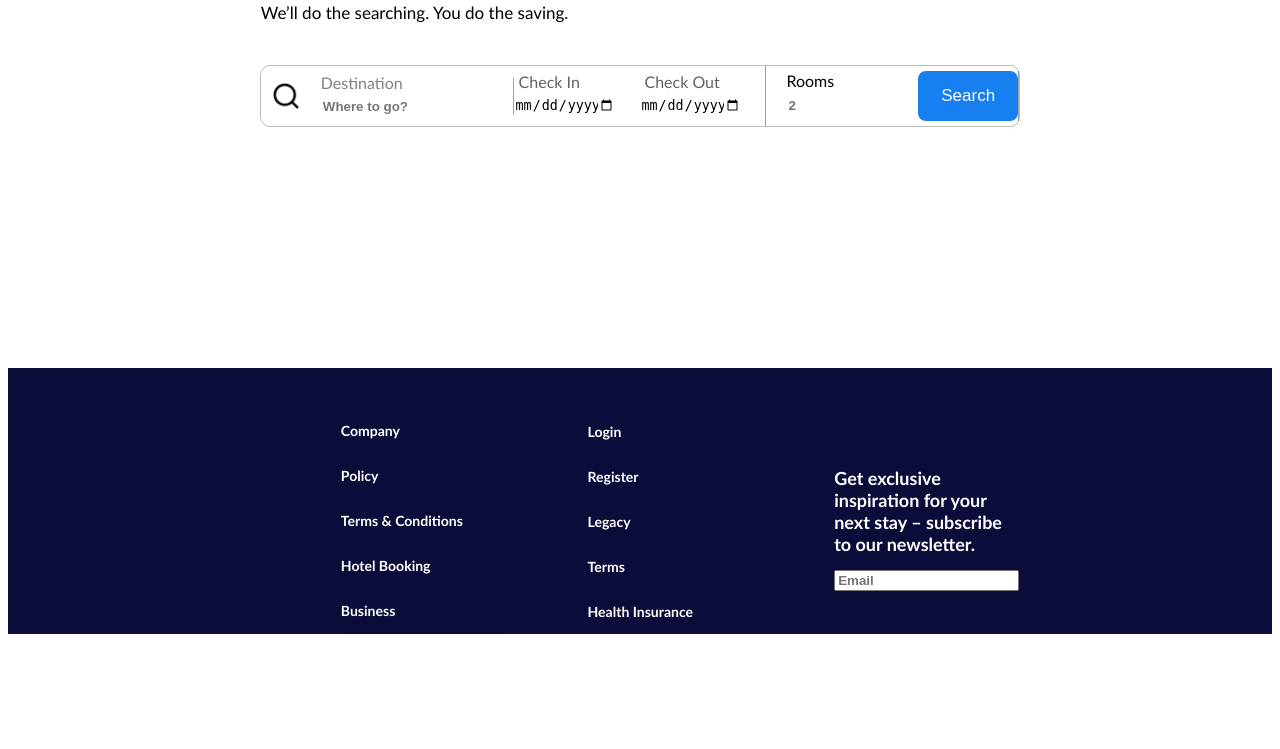
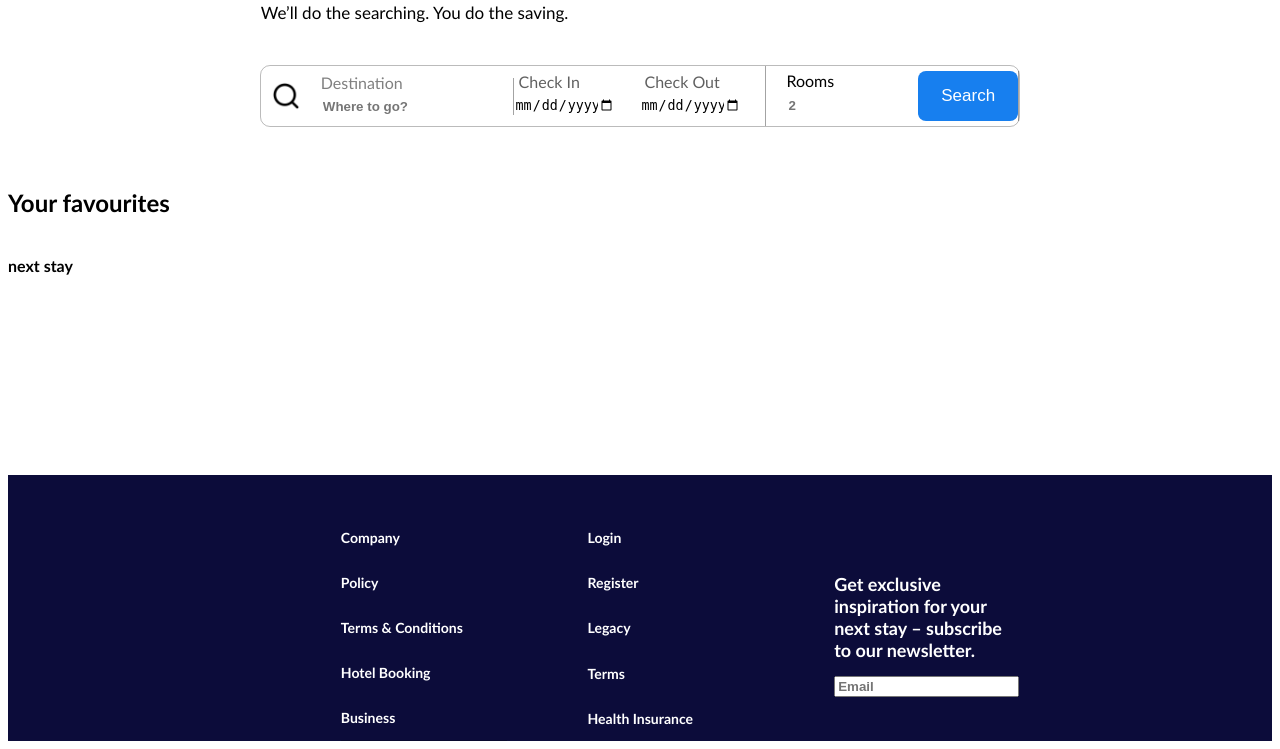
Before and after one commit to KURRI173/Information-Systems, a Flask app: page /favourites in a window 1280 px wide. Shown: the part 140-889 px from the top of the page. Before the commit the page ends 774 px from the top, so only its background shows below. Run offline with Flask 3, Linux system fonts and the light colour scheme.

Commit message:
imagecreation

```diff
--- a/templates/favourites.html
+++ b/templates/favourites.html
@@ -9,7 +9,13 @@
 <body>
      {% include('Components/header.html')%}
        <main>
-
+          <div class="favouritesection">
+            <h2>Your favourites</h2>
+            <div class="favouritetour">
+                <img src=""/>
+                <h4>next stay</h4>
+            </div>
+          </div>
        </main>
      {% include('Components/footer.html')%}
 </body>
```
